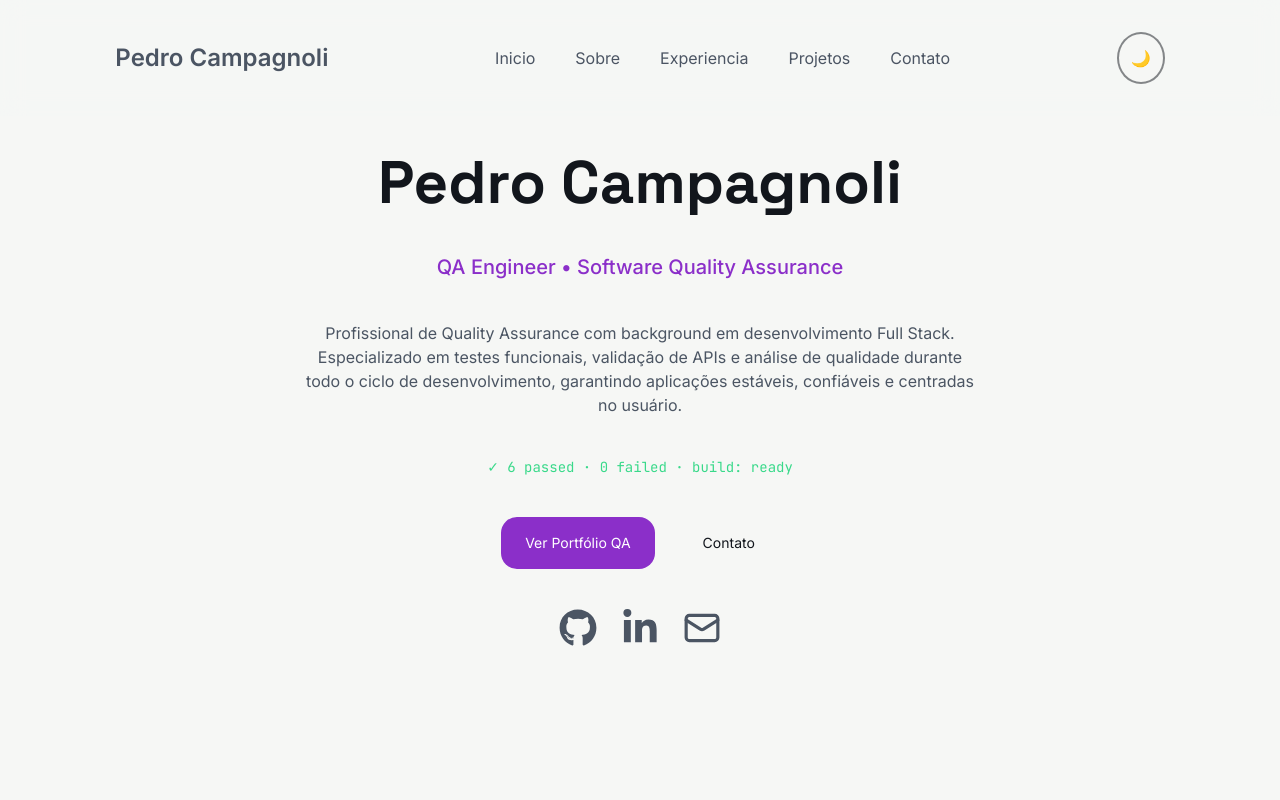
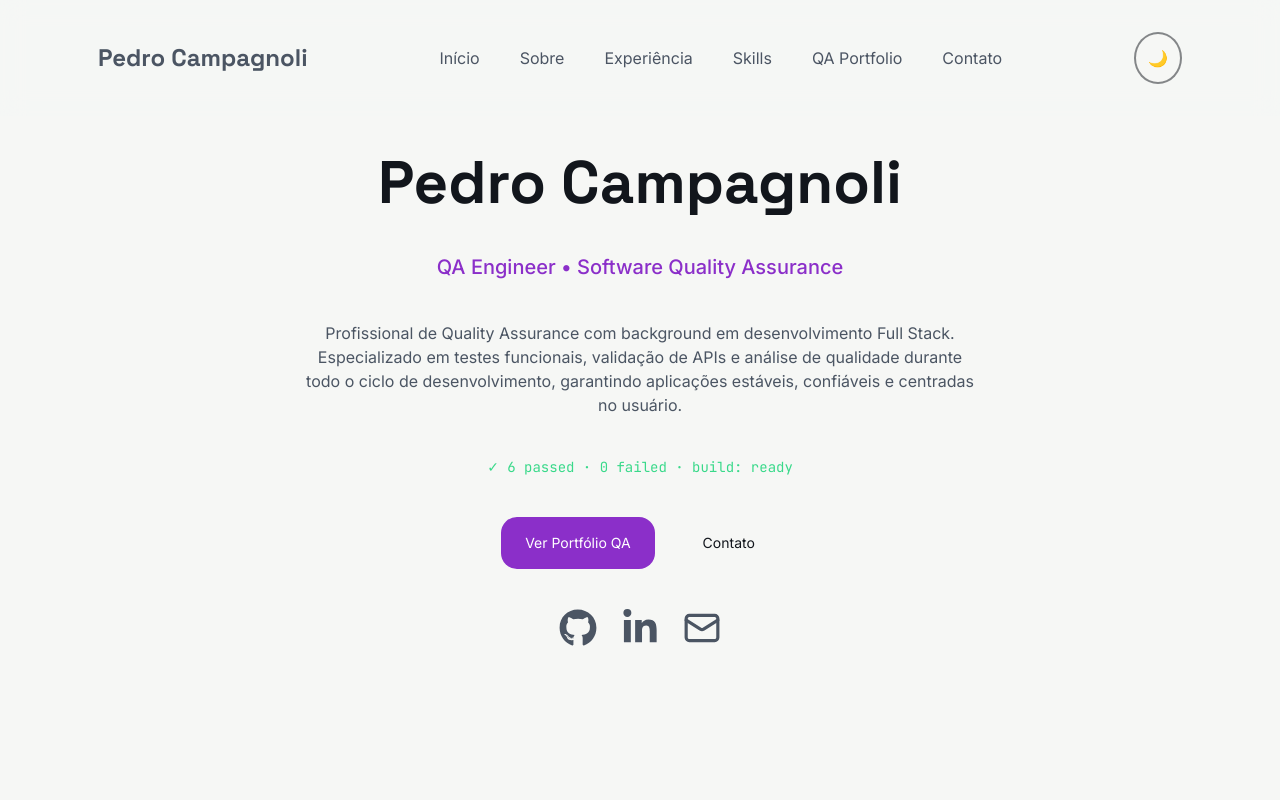
Before and after one commit to Pedro-Campagnoli/Portfolio, a Next.js app: page / in a window 1280 px wide. Shown: the top 800 px of the page. Built offline with nearby package versions, Linux system fonts and the light colour scheme.

Commit message:
fix: point header nav links at real sections and use display font for brand

```diff
--- a/src/app/_components/Header.tsx
+++ b/src/app/_components/Header.tsx
@@ -6,16 +6,18 @@ type LinkProps = {
   href: string;
   label: string;
 };
+
 export default function Header() {
   const Links: LinkProps[] = [
-    { href: "", label: "Inicio" },
+    { href: "#", label: "Início" },
     { href: "#about", label: "Sobre" },
-    { href: "#expercience", label: "Experiencia" },
-    { href: "#projects", label: "Projetos" },
+    { href: "#experience", label: "Experiência" },
+    { href: "#skills", label: "Skills" },
+    { href: "#qa-projects", label: "QA Portfolio" },
     { href: "#contact", label: "Contato" },
   ];
 
-   const [scrolled, setScrolled] = useState(false);
+  const [scrolled, setScrolled] = useState(false);
 
   useEffect(() => {
     const handleScroll = () => {
@@ -28,7 +30,7 @@ export default function Header() {
 
   return (
     <header className={`fixed top-0 left-0 w-full bg-background/80 backdrop-blur-md text-primary-text flex items-center justify-around p-8 z-50 transition-all duration-300 ease-in-out ${scrolled ? "shadow-md border-b border-primary-text" : ""}`}>
-      <h1 className="text-2xl font-bold">Pedro Campagnoli</h1>
+      <h1 className="text-2xl font-display font-bold">Pedro Campagnoli</h1>
 
       <div className="flex gap-10">
         {Links.map((link) => (
```
